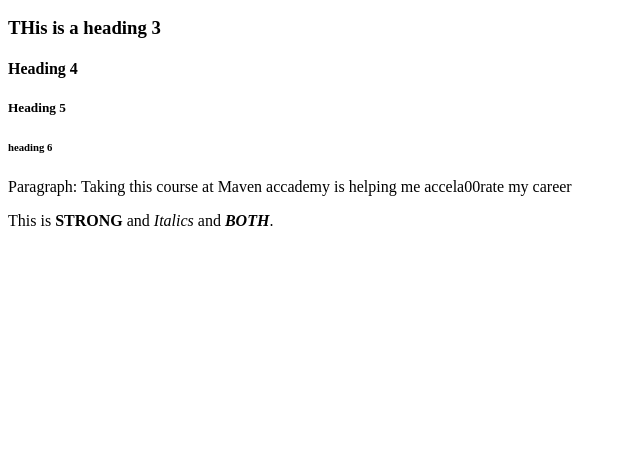
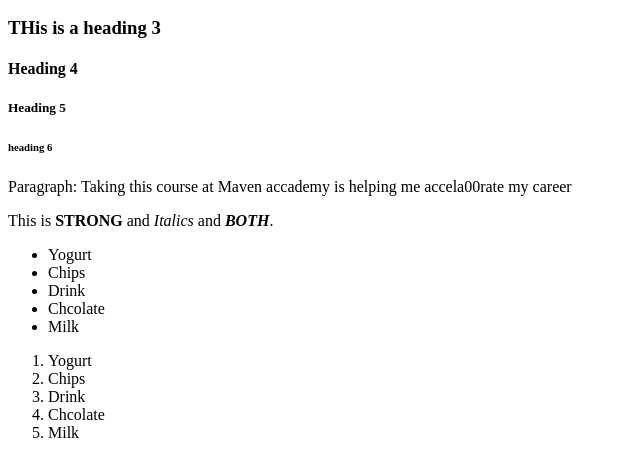
Before and after one commit to SirJeany/Test, a plain HTML site: page index.html in a window 1280 px wide. Shown: the part 110-586 px from the top of the page, without its empty margins (0-640 px from the left). Drawn offline with Linux system fonts and the light colour scheme.

Commit message:
Lists - ul and ol

```diff
--- a/index.html
+++ b/index.html
@@ -23,5 +23,22 @@
     <p>Paragraph: Taking this course at Maven accademy is helping me accela00rate my career</p>
 
     This is <strong>STRONG</strong> and <em>Italics</em> and <strong><em>BOTH</em></strong>.
+
+    <!-- Creating a list -->
+    <ul>
+        <li>Yogurt</li>
+        <li>Chips</li>
+        <li>Drink</li>
+        <li>Chcolate</li>
+        <li>Milk</li>
+    </ul>
+
+    <ol>
+        <li>Yogurt</li>
+        <li>Chips</li>
+        <li>Drink</li>
+        <li>Chcolate</li>
+        <li>Milk</li>
+    </ol>
 </body>
 </html>
```
